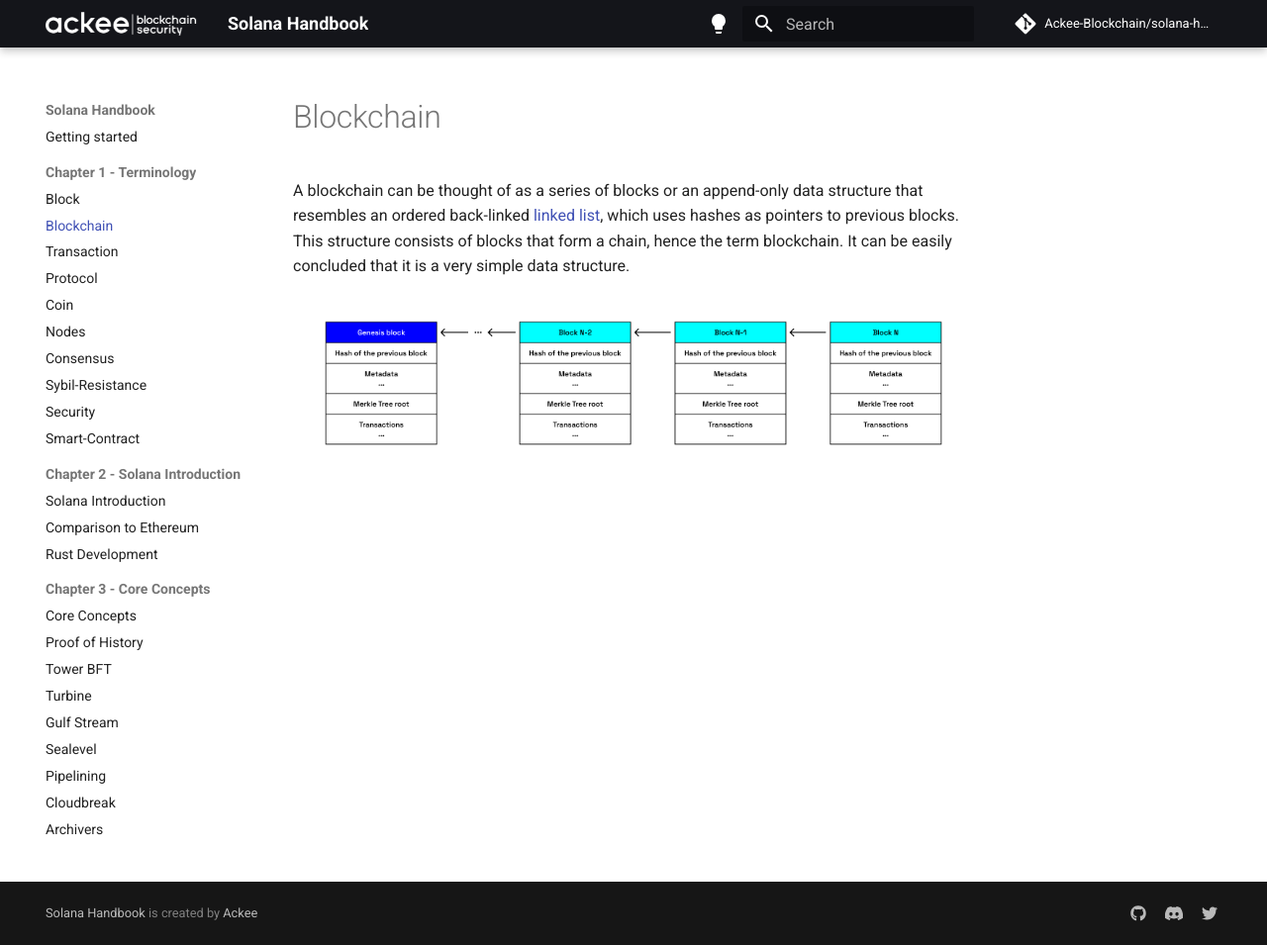
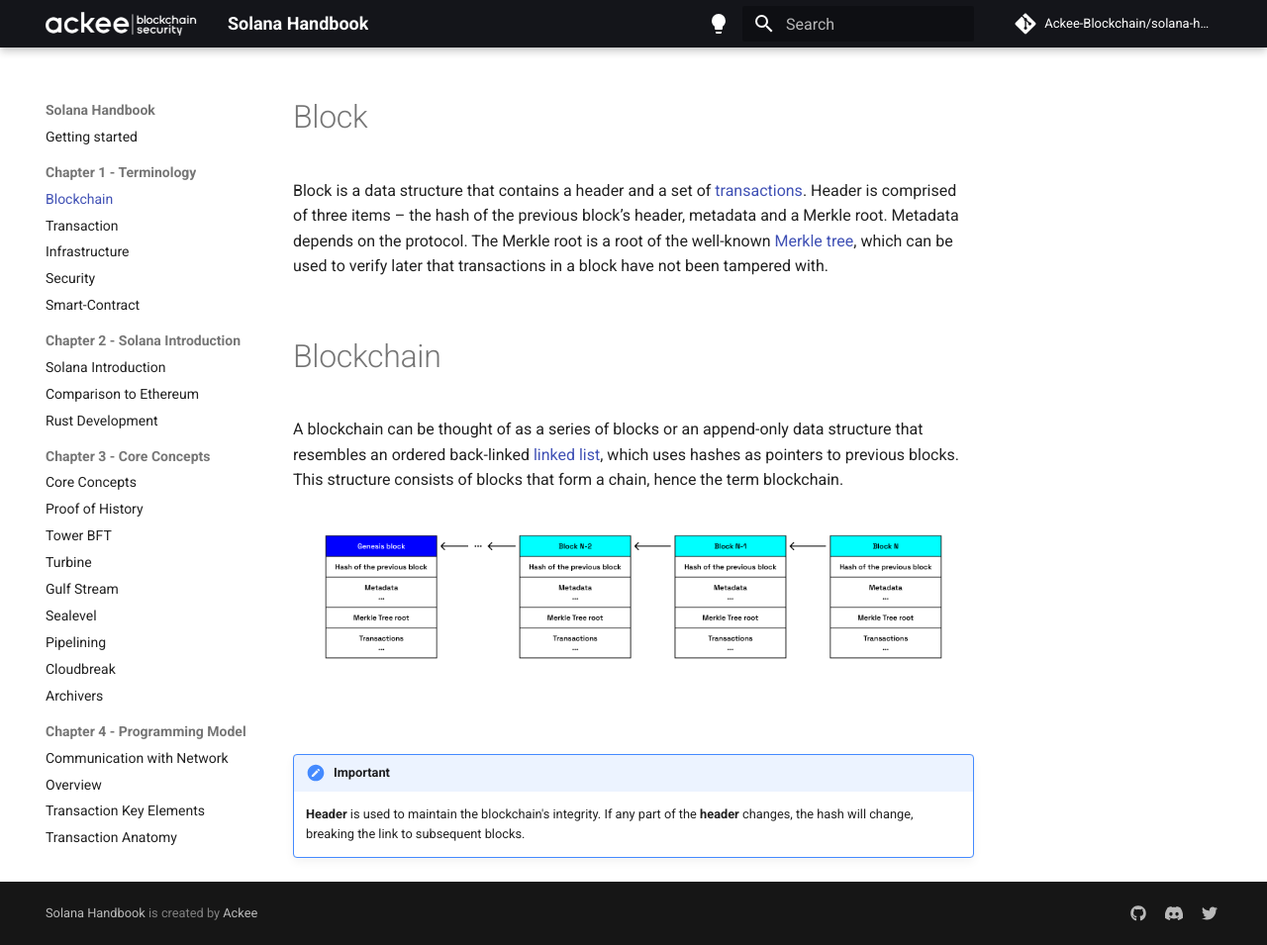
Before and after one commit to vmpyre/solana-handbook, an MkDocs documentation site: the page built from docs/handbook/chapter1/blockchain.md, in a window 1280 px wide and 955 px high. Shown: the whole window at 99% size. Built offline with MkDocs 1.6.1 and Material for MkDocs 9.7.7, drawn with Linux system fonts in a browser that asks for light colours; comment, search, counter and statistics services are not loaded.

Commit message:
merge different sections together, update blockchain and transaction

```diff
--- a/docs/handbook/chapter1/blockchain.md
+++ b/docs/handbook/chapter1/blockchain.md
@@ -1,8 +1,17 @@
+# Block
+
+Block is a data structure that contains a header and a set of [transactions](./transaction.md). Header is comprised of three items – the hash of the previous block’s header, metadata and a Merkle root. Metadata depends on the protocol. The Merkle root is a root of the well-known [Merkle tree](https://en.wikipedia.org/wiki/Merkle_tree), which can be used to verify later that transactions in a block have not been tampered with.
+
+<br>
+
 # Blockchain
 
-A blockchain can be thought of as a series of blocks or an append-only data structure
-that resembles an ordered back-linked [linked list](https://en.wikipedia.org/wiki/Linked_list), which uses hashes as pointers to
-previous blocks. This structure consists of blocks that form a chain, hence the
-term blockchain. It can be easily concluded that it is a very simple data structure.
+A blockchain can be thought of as a series of blocks or an append-only data structure that resembles an ordered back-linked [linked list](https://en.wikipedia.org/wiki/Linked_list), which uses hashes as pointers to previous blocks. This structure consists of blocks that form a chain, hence the term blockchain.
 
 ![Blockchain](../../images/blockchain.png)
+
+<br>
+
+!!! important
+
+    **Header** is used to maintain the blockchain's integrity. If any part of the **header** changes, the hash will change, breaking the link to subsequent blocks.
--- a/mkdocs.yml
+++ b/mkdocs.yml
@@ -8,14 +8,9 @@ site_author: Ackee Blockchain
 nav:
   - Getting started: index.md
   - Chapter 1 - Terminology:
-      - Block: handbook/chapter1/block.md
       - Blockchain: handbook/chapter1/blockchain.md
       - Transaction: handbook/chapter1/transaction.md
-      - Protocol: handbook/chapter1/protocol.md
-      - Coin: handbook/chapter1/coin.md
-      - Nodes: handbook/chapter1/nodes.md
-      - Consensus: handbook/chapter1/consensus.md
-      - Sybil-Resistance: handbook/chapter1/sybil-resistance.md
+      - Infrastructure: handbook/chapter1/infrastructure.md
       - Security: handbook/chapter1/security.md
       - Smart-Contract: handbook/chapter1/smart-contract.md
   - Chapter 2 - Solana Introduction:
@@ -140,6 +135,7 @@ markdown_extensions:
   - tables
   # https://squidfunk.github.io/mkdocs-material/reference/math/
   # used for fractions and math
+  - admonition
 
 extra_javascript:
   - javascripts/mathjax.js
```
Also changed, not shown: docs/handbook/chapter1/block.md (deleted, +0 -3 lines), docs/handbook/chapter1/coin.md (deleted, +0 -3 lines), docs/handbook/chapter1/consensus.md (deleted, +0 -4 lines), docs/handbook/chapter1/infrastructure.md (added, +12 -0 lines), docs/handbook/chapter1/nodes.md (deleted, +0 -3 lines), docs/handbook/chapter1/protocol.md (deleted, +0 -3 lines), docs/handbook/chapter1/security.md (+10 -0 lines), docs/handbook/chapter1/sybil-resistance.md (deleted, +0 -4 lines), docs/handbook/chapter1/transaction.md (+14 -1 lines).
